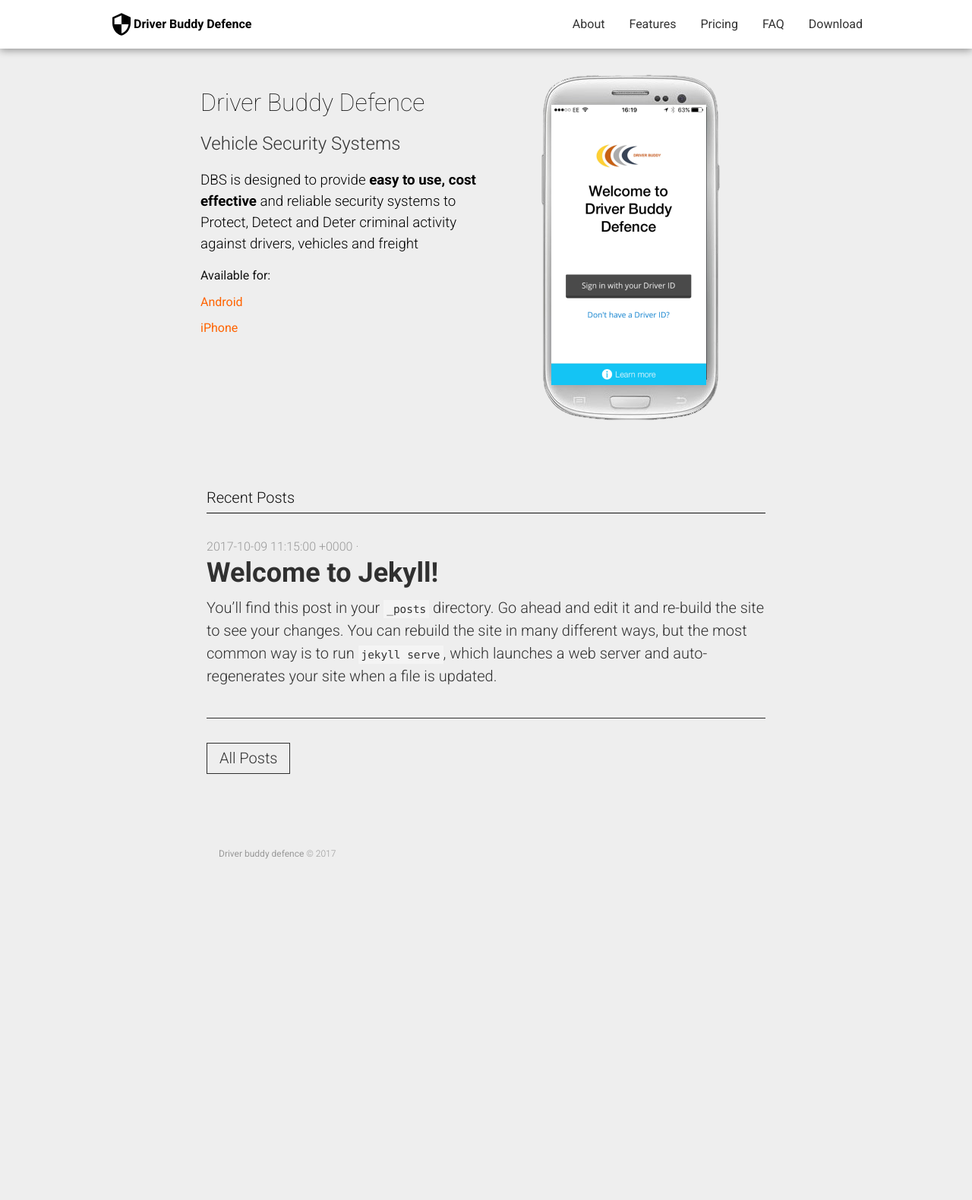
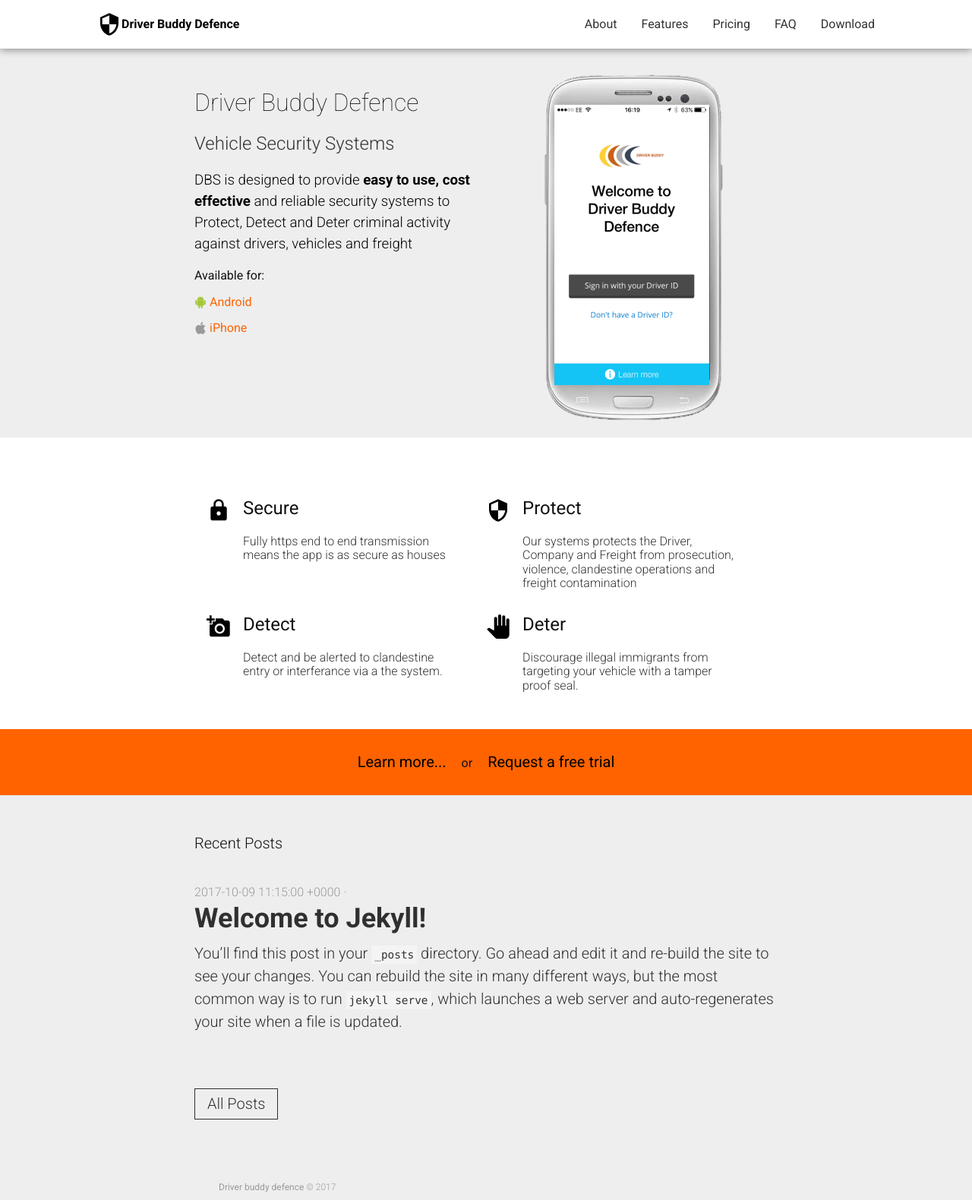
Before and after one commit to adster101/static.driverbuddydefence, a Jekyll site: the page built from index.md, in a window 1280 px wide. Shown: the whole page at 76% size. Built offline with Jekyll 4.4.1, drawn with Linux system fonts in a browser that asks for light colours; before the commit the page ends 1141 px from its top, so only the background shows below that.

Commit message:
Added more icons and layout for usps.

```diff
--- a/_data/theme.yml
+++ b/_data/theme.yml
@@ -17,3 +17,17 @@ navigation:
 
   - title: Download
     url: /download/
+usps:
+  home:
+  - title: Secure
+    blurb: Fully https end to end transmission means the app is as secure as houses
+    image: /assets/images/lock.svg
+  - title: Protect
+    blurb: Our systems protects the Driver, Company and Freight from prosecution, violence, clandestine operations and freight contamination
+    image: /assets/images/security.svg
+  - title: Detect
+    blurb: Detect and be alerted to clandestine entry or interferance via a the system.
+    image: /assets/images/add_a_photo.svg
+  - title: Deter
+    blurb: Discourage illegal immigrants from targeting your vehicle with a tamper proof seal.
+    image: /assets/images/pan_tool.svg
--- a/_includes/navigation.html
+++ b/_includes/navigation.html
@@ -1,6 +1,6 @@
 <div class="bg-white shadow ">
   <div class="mw8-l w-100 center {% if page.sidebar %}center-l{% else %}center{% endif %}">
-    <nav class="flex-ns items-center pa3">
+    <nav class="flex-ns items-center pa3 ph0-l">
       <a class="link dim black b f6 f5-ns w-100 w-30-m w-25-l flex items-center pb2 pb0-ns" href="{{ '/' | absolute_url }}" title="Home">
         <img src="/assets/images/security.svg" />{{ site.title }}
       </a>
--- a/_layouts/home.html
+++ b/_layouts/home.html
@@ -5,7 +5,7 @@ class: bg-light-gray
 
 <section class="mt3 pa3 p0-ns">
   <div class="mw7 center">
-    <div class="cf ph2-ns">
+    <div class="cf">
       <div class="fl w-100 w-50-ns">
         <h1 class="fw2">Driver Buddy Defence</h1>
         <h2 class="sub-headline fw3 dark-gray">
@@ -19,12 +19,14 @@ class: bg-light-gray
         </p>
         <ul class="list pl0">
           <li class="mb3">
-            <a class="link orange underline-hover" href="#">
+            <a class="link orange underline-hover flex items-center" href="#">
+              <img src="/assets/images/android.svg" height="16" class="pr1" />
               Android
             </a>
           </li>
           <li>
-            <a class="link orange underline-hover" href="#">
+            <a class="link orange underline-hover flex items-center" href="#">
+              <img src="/assets/images/apple.svg" height="16" class="pr1" />
               iPhone
             </a>
           </li>
@@ -39,11 +41,37 @@ class: bg-light-gray
   </div>
 </section>
 
-
+<section id="key-points" class="bg-white bg-center contain pt5-l pt3">
+  <div class="cf mw7 pa3 center p0-ns ">
+    {% for usp in site.data.theme.usps.home %}
+    <div class="fl w-50-ns w-100 mb3-l mb2-m mb1">
+      <div class="w-90">
+        <div class="flex items-start">
+          <img src="{{ usp.image }}" />
+          <div class="pl3">
+          <h2 class="fw4 bear-black mt0">
+          {{ usp.title }}
+        </h2>
+        <p class="fw3 dark-gray">{{ usp.blurb }}</p>
+      </div>
+      </div>
+    </div>
+  </div>
+  {% endfor %}
+</div>
+  <footer class="bg-orange">
+    <div class="mw7 center pa3">
+      <p class="fw4 tc near-black center">
+        <a class="link dim f4" href="#">
+          Learn more...</a> <span class="ph3">or</span> <a href="#" class="link dim f4">Request a free trial</a>
+          </p>
+    </div>
+  </footer>
+</section>
 
 <section class="flex justify-center mt3 pa3 p0-ns">
 
-  <div class="mw7 w-100 pa3 p0-ns">
+  <div class="mw7 w-100">
     <h3 class="f5 f4-ns fw3 mb0 pb2 bb b--light-gray">{{ site.data.theme.text.latest_articles | default: "Recent Posts" }}</h3>
 
     {% for post in site.posts limit: site.data.theme.text.post_limit %}
--- a/_sass/_tachyons.scss
+++ b/_sass/_tachyons.scss
@@ -44,11 +44,11 @@
 @import 'scss/box-sizing';
 //@import 'scss/aspect-ratios';
 @import 'scss/images';
-//@import 'scss/background-size';
-//@import 'scss/background-position';
+@import 'scss/background-size';
+@import 'scss/background-position';
 //@import 'scss/outlines';
 @import 'scss/borders';
-//@import 'scss/border-colors';
+@import 'scss/border-colors';
 //@import 'scss/border-radius';
 //@import 'scss/border-style';
 //@import 'scss/border-widths';
--- a/_sass/_theme.scss
+++ b/_sass/_theme.scss
@@ -432,3 +432,11 @@ p > code {
 .shadow {
   box-shadow: 0 2px 10px rgba(0,0,0,0.4);
 }
+
+#key-points {
+ //  background-image: url('/assets/images/security.svg');
+ //  background-repeat: no-repeat;
+ //  -webkit-filter: hue-rotate(260deg) saturate(1.5);
+ // filter: hue-rotate(260deg) saturate(1.5);
+
+}
```
Also changed, not shown: assets/images/add_a_photo.svg (added), assets/images/android.svg (added), assets/images/apple.svg (added), assets/images/lock.svg (added), assets/images/lock_outline.svg (added), assets/images/pan_tool.svg (added), assets/images/verified_user.svg (added).
